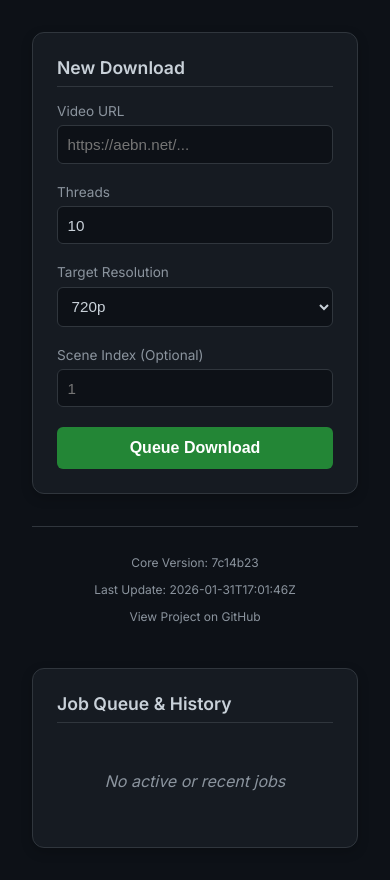
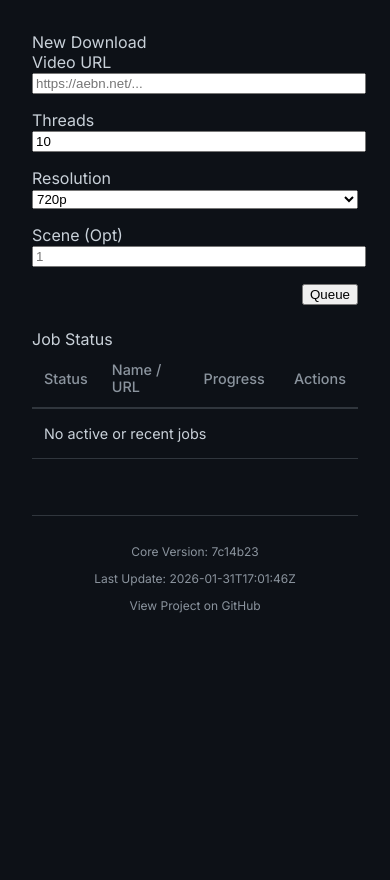
Before and after one commit to landcraft/aebndl-ui, a FastAPI app: page / in a window 390 px wide. Shown: the part 95-975 px from the top of the page. After the commit the page ends 708 px from the top, so only its background shows below. Run offline with FastAPI, Linux system fonts and the light colour scheme; data that the repository does not hold is empty.

Commit message:
feat: Redesign job management UI with a responsive status table, progress bars, and a refactored download form layout.

```diff
--- a/src/main.py
+++ b/src/main.py
@@ -196,8 +196,10 @@ class DownloadManager:
         with self.lock:
             if job_id in self.active_jobs:
                 job = self.active_jobs[job_id]
-                job["status"] = "running"
+                job["status"] = "running" # Initial running state
                 job["message"] = f"Starting download..."
+                job["progress"] = 0
+                job["title"] = None
 
         if not job:
             return
@@ -214,8 +216,6 @@ class DownloadManager:
         try:
             env = os.environ.copy()
             env["PYTHONPATH"] = SOURCE_DIR + os.pathsep + env.get("PYTHONPATH", "")
-
-            # Unbuffer output to get real-time logs
             env["PYTHONUNBUFFERED"] = "1"
 
             process = subprocess.Popen(
@@ -227,42 +227,66 @@ class DownloadManager:
                 job["pid"] = process.pid
                 job["process_obj"] = process
 
-            # Read output
-            last_info = "Starting..."
-            last_audio = ""
-            last_video = ""
+            # Parsing State
+            import re
+
+            # Regex patterns
+            # Note: "Output file name: Brazzers - ..."
+            # Note: "Audio download: 182/915 20% ..."
+            re_filename = re.compile(r"Output file name:\s*(.*)")
+            re_audio = re.compile(r"Audio download:.*?\s+(\d+)%")
+            re_video = re.compile(r"Video download:.*?\s+(\d+)%")
+
+            current_audio_cancel = 0
+            current_video_cancel = 0
 
             for line in process.stdout:
                 line = line.strip()
                 if not line:
                     continue
 
-                # Check line type and update state
-                if "Audio download:" in line:
-                    last_audio = line
-                elif "Video download:" in line:
-                    last_video = line
-                else:
-                    # Treat as general info/log
-                    last_info = line
-                    logger.debug(f"[{job_id}] STDOUT: {line}")
+                # Check for Muxing/ffmpeg activity if the tool logs it
+                # Usually aebn_dl says "Muxing..." or internal ffmpeg logs
+                if "Muxing" in line or "Merging" in line:
+                    with self.lock:
+                        job["status"] = "muxing"
+                        job["message"] = line
 
-                # Combine messages
-                # Filter out empty strings
-                components = [s for s in [last_info, last_audio, last_video] if s]
-                combined_message = "\n".join(components)
+                # Parse Filename
+                m_name = re_filename.search(line)
+                if m_name:
+                    found_name = m_name.group(1).strip()
+                    with self.lock:
+                        job["title"] = found_name
+                        job["status"] = "downloading" # Confirmed downloading phase
+
+                # Parse Progress
+                m_audio = re_audio.search(line)
+                if m_audio:
+                    current_audio_cancel = int(m_audio.group(1))
+
+                m_video = re_video.search(line)
+                if m_video:
+                    current_video_cancel = int(m_video.group(1))
+
+                # Calculate Combined Progress
+                # If both actve, avg. If only one? Usually both start together.
+                # Let's simple average if both > 0, else take max?
+                # Actually if Video is 0% and Audio 20%, average is 10%. Correct.
+                avg_progress = int((current_audio_cancel + current_video_cancel) / 2)
 
                 with self.lock:
-                    job["message"] = combined_message
+                    job["progress"] = avg_progress
+                    job["message"] = line # Keep raw line for debug/details if needed
 
             process.wait()
 
             with self.lock:
                 if process.returncode == 0:
                     job["status"] = "completed"
+                    job["progress"] = 100
                     job["message"] = "Download finished."
                 else:
-                    # Check if it was cancelled intentionally (signal)
                     if job["status"] != "cancelled":
                         job["status"] = "failed"
                         job["message"] = f"Failed (Exit Code: {process.returncode})"
@@ -277,20 +301,15 @@ class DownloadManager:
                 job["process_obj"] = None
                 job["pid"] = None
 
-            # Post-processing: Requirement "Once completed, removed... unless error"
-            # We keep it in active_jobs for a few seconds so UI can show "Completed", then move to history.
+            # Post-processing
             if job["status"] == "completed" or job["status"] == "cancelled":
                 import time
-                time.sleep(5) # Valid because we are in a worker thread
+                time.sleep(5)
                 with self.lock:
                     if job_id in self.active_jobs:
                         self.history[job_id] = self.active_jobs.pop(job_id)
 
             else:
-                # Failed/Error: Keep in active_jobs (or move to history but keep serving it)
-                # Let's move to history to keep active_jobs clean explicitly?
-                # If we keep it in active_jobs, it will show in the list.
-                # But it doesn't take up a thread anymore.
                 with self.lock:
                     if job_id in self.active_jobs:
                          self.history[job_id] = self.active_jobs.pop(job_id)
--- a/src/static/styles.css
+++ b/src/static/styles.css
@@ -47,138 +47,63 @@ h2 {
     font-weight: normal;
 }
 
-/* Layout Grid */
-.main-grid {
-    display: grid;
-    grid-template-columns: 1fr;
-    gap: 2rem;
+/* Layout: Vertical Stack */
+.layout-stack {
+    display: flex;
+    flex-direction: column;
+    gap: 1.5rem;
 }
 
-@media (min-width: 900px) {
-    .main-grid {
-        grid-template-columns: 350px 1fr;
-        align-items: start;
+/* Horizontal Form Row */
+.form-row {
+    display: flex;
+    gap: 1rem;
+    align-items: flex-end;
+    /* Align inputs and button at bottom */
+    flex-wrap: wrap;
+    /* Allow wrapping on small screens */
+}
+
+/* Ensure full width inputs in row */
+.form-row .input-group input,
+.form-row .input-group select {
+    width: 100%;
+}
+
+@media (max-width: 768px) {
+    .form-row {
+        flex-direction: column;
+        align-items: stretch;
     }
 }
 
-/* Cards */
-.card {
-    background-color: var(--card-bg);
-    border: 1px solid var(--border-color);
-    border-radius: 12px;
-    padding: 1.5rem;
-    box-shadow: 0 4px 12px rgba(0, 0, 0, 0.2);
+/* Status Table */
+.table-responsive {
+    overflow-x: auto;
 }
 
-.card-header {
-    font-size: 1.1rem;
-    font-weight: 600;
-    margin-bottom: 1rem;
-    color: var(--text-primary);
-    border-bottom: 1px solid var(--border-color);
-    padding-bottom: 0.5rem;
+.status-table {
+    width: 100%;
+    border-collapse: collapse;
+    font-size: 0.9rem;
+    text-align: left;
 }
 
-/* Form Styles */
-.input-group {
-    margin-bottom: 1.25rem;
+.status-table th {
+    padding: 0.75rem;
+    color: var(--text-secondary);
+    font-weight: 500;
+    border-bottom: 2px solid var(--border-color);
 }
 
-label {
-    display: block;
-    margin-bottom: 0.4rem;
-    color: var(--text-secondary);
-    font-size: 0.85rem;
+.status-table td {
+    padding: 1rem 0.75rem;
+    border-bottom: 1px solid var(--border-color);
+    vertical-align: middle;
 }
 
-input[type="text"],
-input[type="number"],
-select {
-    width: 100%;
-    padding: 0.6rem;
-    background-color: var(--input-bg);
-    border: 1px solid var(--border-color);
-    border-radius: 6px;
-    color: var(--text-primary);
-    font-size: 0.95rem;
-    box-sizing: border-box;
-    transition: border-color 0.2s, box-shadow 0.2s;
-}
-
-input:focus,
-select:focus {
-    outline: none;
-    border-color: #58a6ff;
-    box-shadow: 0 0 0 3px rgba(88, 166, 255, 0.3);
-}
-
-/* Actions */
-.btn {
-    width: 100%;
-    padding: 0.75rem;
-    background-color: var(--btn-primary);
-    color: white;
-    border: none;
-    border-radius: 6px;
-    font-size: 1rem;
+.job-name {
     font-weight: 600;
-    cursor: pointer;
-    transition: filter 0.2s;
-}
-
-.btn:hover {
-    filter: brightness(1.1);
-}
-
-.btn:disabled {
-    background-color: var(--border-color);
-    cursor: not-allowed;
-    opacity: 0.7;
-}
-
-/* Job List */
-.job-list {
-    display: flex;
-    flex-direction: column;
-    gap: 1rem;
-}
-
-.empty-state {
-    text-align: center;
-    color: var(--text-secondary);
-    padding: 2rem;
-    font-style: italic;
-}
-
-.job-card {
-    background-color: rgba(255, 255, 255, 0.03);
-    border: 1px solid var(--border-color);
-    border-radius: 8px;
-    padding: 1rem;
-    position: relative;
-    transition: border-color 0.2s;
-}
-
-.job-card:hover {
-    border-color: #58a6ff;
-}
-
-.job-header {
-    display: flex;
-    justify-content: space-between;
-    align-items: center;
-    margin-bottom: 0.5rem;
-}
-
-.job-id {
-    font-family: monospace;
-    font-size: 0.85rem;
-    color: var(--text-secondary);
-}
-
-.job-url {
-    font-weight: 500;
-    font-size: 0.95rem;
     white-space: nowrap;
     overflow: hidden;
     text-overflow: ellipsis;
--- a/src/templates/index.html
+++ b/src/templates/index.html
@@ -20,61 +20,75 @@
             <h2>Advanced Job Manager</h2>
         </header>
 
-        <div class="main-grid">
-            <!-- Left Column: New Download -->
-            <section>
-                <div class="card">
+        <!-- Layout: Vertical Stack -->
+        <div class="layout-stack">
+            <!-- Section 1: New Download -->
+            <section class="card">
                 <div class="card-header">New Download</div>
                 <form id="download-form">
-                        <div class="input-group">
+                    <div class="form-row">
+                        <div class="input-group" style="flex: 3;">
                             <label for="url">Video URL</label>
                             <input type="text" id="url" name="url" placeholder="https://aebn.net/..." required>
                         </div>
 
-                        <div class="input-group">
+                        <div class="input-group" style="flex: 1;">
                             <label for="threads">Threads</label>
                             <input type="number" id="threads" name="threads" value="10" min="1" max="20">
                         </div>
 
-                        <div class="input-group">
-                            <label for="resolution">Target Resolution</label>
+                        <div class="input-group" style="flex: 1;">
+                            <label for="resolution">Resolution</label>
                             <select id="resolution" name="resolution">
-                                <option value="2160">4K (2160p)</option>
+                                <option value="2160">4K</option>
                                 <option value="1440">1440p</option>
                                 <option value="1080">1080p</option>
                                 <option value="720" selected>720p</option>
                                 <option value="480">480p</option>
-                                <option value="360">360p</option>
-                                <option value="240">240p</option>
                             </select>
                         </div>
 
-                        <div class="input-group">
-                            <label for="scene">Scene Index (Optional)</label>
+                        <div class="input-group" style="flex: 1;">
+                            <label for="scene">Scene (Opt)</label>
                             <input type="number" id="scene" name="scene" placeholder="1">
                         </div>
 
-                        <button type="submit" id="start-btn" class="btn">Queue Download</button>
+                        <div class="input-group" style="flex: 0 0 auto; align-self: flex-end;">
+                            <button type="submit" id="start-btn" class="btn">Queue</button>
+                        </div>
+                    </div>
                 </form>
+            </section>
+
+            <!-- Section 2: Status Table -->
+            <section class="card">
+                <div class="card-header">Job Status</div>
+                <div class="table-responsive">
+                    <table class="status-table">
+                        <thead>
+                            <tr>
+                                <th style="width: 15%">Status</th>
+                                <th style="width: 40%">Name / URL</th>
+                                <th style="width: 30%">Progress</th>
+                                <th style="width: 15%">Actions</th>
+                            </tr>
+                        </thead>
+                        <tbody id="job-table-body">
+                            <tr>
+                                <td colspan="4" class="empty-state">No active jobs</td>
+                            </tr>
+                        </tbody>
+                    </table>
                 </div>
+            </section>
 
+            <!-- Section 3: Footer -->
             <div class="system-info">
                 <p>Core Version: <span id="sys-version">...</span></p>
                 <p>Last Update: <span id="sys-date">...</span></p>
                 <p style="margin-top: 0.5rem;"><a href="https://github.com/landcraft/aebndl-ui" target="_blank"
                         class="repo-link">View Project on GitHub</a></p>
             </div>
-            </section>
-
-            <!-- Right Column: Job List -->
-            <section>
-                <div class="card">
-                    <div class="card-header">Job Queue & History</div>
-                    <div id="job-list" class="job-list">
-                        <div class="empty-state">Loading jobs...</div>
-                    </div>
-                </div>
-            </section>
         </div>
     </div>
 
@@ -84,7 +98,7 @@
             e.preventDefault();
             const btn = document.getElementById('start-btn');
             btn.disabled = true;
-            btn.textContent = 'Queueing...';
+            btn.textContent = '...';
 
             const formData = new FormData(e.target);
             try {
@@ -92,15 +106,13 @@
                     method: 'POST',
                     body: formData
                 });
-                const data = await response.json();
-                // We rely on polling to show the new job
-                // Reset form URL but keep settings
+                await response.json();
                 document.getElementById('url').value = '';
             } catch (error) {
-                alert('Error starting download: ' + error);
+                alert('Error: ' + error);
             } finally {
                 btn.disabled = false;
-                btn.textContent = 'Queue Download';
+                btn.textContent = 'Queue';
             }
         });
 
@@ -111,102 +123,91 @@
                 const jobs = await response.json();
                 renderJobs(jobs);
             } catch (e) {
-                console.error('Error fetching status:', e);
+                console.error('Error:', e);
             }
         }, 1000);
 
         function renderJobs(jobs) {
-            const list = document.getElementById('job-list');
+            const tbody = document.getElementById('job-table-body');
 
             if (jobs.length === 0) {
-                list.innerHTML = '<div class="empty-state">No active or recent jobs</div>';
+                tbody.innerHTML = '<tr><td colspan="4" class="empty-state">No active or recent jobs</td></tr>';
                 return;
             }
 
-            // Simple diffing logic: completely re-render for now to be safe
-            list.innerHTML = '';
+            tbody.innerHTML = '';
 
-            // Backend returns active + history.
-            // We want newest history at top OR active at top?
-            // Let's assume backend returns "active" values first then "history".
-            // If we reverse, we get History (oldest->newest) then Active(oldest->newest) reversed -> active newest first?
-            // Actually let's just display them.
-            // "Active" jobs are in a dict, order is insertion order usually (py3.7+). History is insertion order.
-            // manager.get_status returns active.values() + history.values().
-            // So Pending -> Running -> Completed/Old
+            // Sort: Running > Queued > History
+            const running = jobs.filter(j => ['running', 'downloading', 'muxing'].includes(j.status));
+            const queued = jobs.filter(j => j.status === 'queued');
+            const history = jobs.filter(j => !['running', 'downloading', 'muxing', 'queued'].includes(j.status));
 
-            // To show "Newest Added" at top, we might want to sort by ID or creation time if we had it.
-            // But preserving backend order reversed (Newest added at bottom -> Top) is usually okay for queue.
-            // Actually queue is FIFO.
-            // Pending jobs are at top of queue list.
-            // If we iterate array, first item is first in queue.
-            // We probably want to see the "Active/First in Queue" at the top.
-            // So we should NOT reverse if the list is [Head ...... Tail].
-            // BUT: `history` is appended. So history items are at the end.
-            // If we have [Active1, Active2, History1, History2], reversed is [H2, H1, A2, A1].
-            // This puts history at top. That's annoying if we want to see active progress.
-            // Let's separate them?
-            // Or just sort by status priority: Running > Queued > Completed/Failed.
-
-            const running = jobs.filter(j => j.status === 'running');
-            const queued = jobs.filter(j => j.status === 'queued');
-            const history = jobs.filter(j => !['running', 'queued'].includes(j.status));
-
-            // Display order: Running, then Queued (in order), then History (newest first)
             const displayJobs = [
                 ...running,
                 ...queued,
-                ...history.reverse() // show latest completed first
+                ...history.reverse()
             ];
 
             displayJobs.forEach(job => {
-                const card = document.createElement('div');
-                card.className = 'job-card';
-                if (job.status === 'running') card.style.borderColor = '#d29922'; // slight highlight
+                const tr = document.createElement('tr');
 
-                // Action Buttons
-                let actions = '';
-                if (job.status === 'running' || job.status === 'queued') {
-                    actions += `<button onclick="stopJob('${job.id}')" class="btn-sm btn-stop" title="Stop">Stop</button>`;
-                } else {
-                    // Completed / Failed / Cancelled
-                    actions += `<button onclick="restartJob('${job.id}')" class="btn-sm btn-restart" title="Restart">Rerun</button>`;
-                    actions += `<button onclick="deleteJob('${job.id}')" class="btn-sm btn-delete" title="Delete">✕</button>`;
+                // Status Badge
+                let badgeClass = 'badge-default';
+                if (['running', 'downloading'].includes(job.status)) badgeClass = 'badge-running';
+                else if (job.status === 'muxing') badgeClass = 'badge-muxing';
+                else if (job.status === 'completed') badgeClass = 'badge-success';
+                else if (job.status === 'failed' || job.status === 'error') badgeClass = 'badge-error';
+                else if (job.status === 'queued') badgeClass = 'badge-queued';
+
+                // Progress Bar
+                const progress = job.progress || 0;
+                let progressHtml = `
+                    <div class="progress-container">
+                        <div class="progress-bar" style="width: ${progress}%"></div>
+                        <span class="progress-text">${progress}%</span>
+                    </div>
+                `;
+                if (job.status === 'error' || job.status === 'failed') {
+                    progressHtml = `<span class="error-text">${job.message}</span>`;
+                } else if (job.status === 'queued') {
+                    progressHtml = `<span class="queued-text">Waiting...</span>`;
                 }
 
-                const badgeClass = job.status.toLowerCase();
+                // Actions
+                let actions = '';
+                if (['running', 'downloading', 'muxing', 'queued'].includes(job.status)) {
+                    actions = `<button onclick="stopJob('${job.id}')" class="btn-sm btn-stop">Stop</button>`;
+                } else {
+                    actions = `
+                        <button onclick="restartJob('${job.id}')" class="btn-sm btn-restart">Restart</button>
+                        <button onclick="deleteJob('${job.id}')" class="btn-sm btn-delete">Remove</button>
+                    `;
+                }
 
-                card.innerHTML = `
-                    <div class="job-header">
-                        <div>
-                            <span class="badge ${badgeClass}">${job.status}</span>
-                            <span class="job-id">#${job.id}</span>
-                        </div>
-                        <div>${actions}</div>
-                    </div>
-                    <span class="job-url" title="${job.url}">${job.url}</span>
-                    <div class="job-status-line">
-                         <!-- Could add progress bar here if we parsed percent -->
-                    </div>
-                    <div class="job-message">${job.message}</div>
+                const displayName = job.title ? job.title : job.url;
+
+                tr.innerHTML = `
+                    <td><span class="badge ${badgeClass}">${job.status.toUpperCase()}</span></td>
+                    <td><div class="job-name" title="${job.url}">${displayName}</div></td>
+                    <td>${progressHtml}</td>
+                    <td>${actions}</td>
                 `;
-                list.appendChild(card);
+                tbody.appendChild(tr);
             });
         }
 
         // Actions
         async function stopJob(id) {
-            if (!confirm('Stop this download?')) return;
+            if (!confirm('Stop?')) return;
             await fetch(`/cancel/${id}`, { method: 'POST' });
         }
 
         async function restartJob(id) {
-            if (!confirm('Restart this job as a new download?')) return;
+            if (!confirm('Restart?')) return;
             await fetch(`/restart/${id}`, { method: 'POST' });
         }
 
         async function deleteJob(id) {
-            if (!confirm('Remove this job from history?')) return;
             await fetch(`/delete/${id}`, { method: 'DELETE' });
         }
 
```
Also changed, not shown: other parts of src/static/styles.css (+51 -33 lines). Lines whose indentation alone changed are shown as unchanged.
